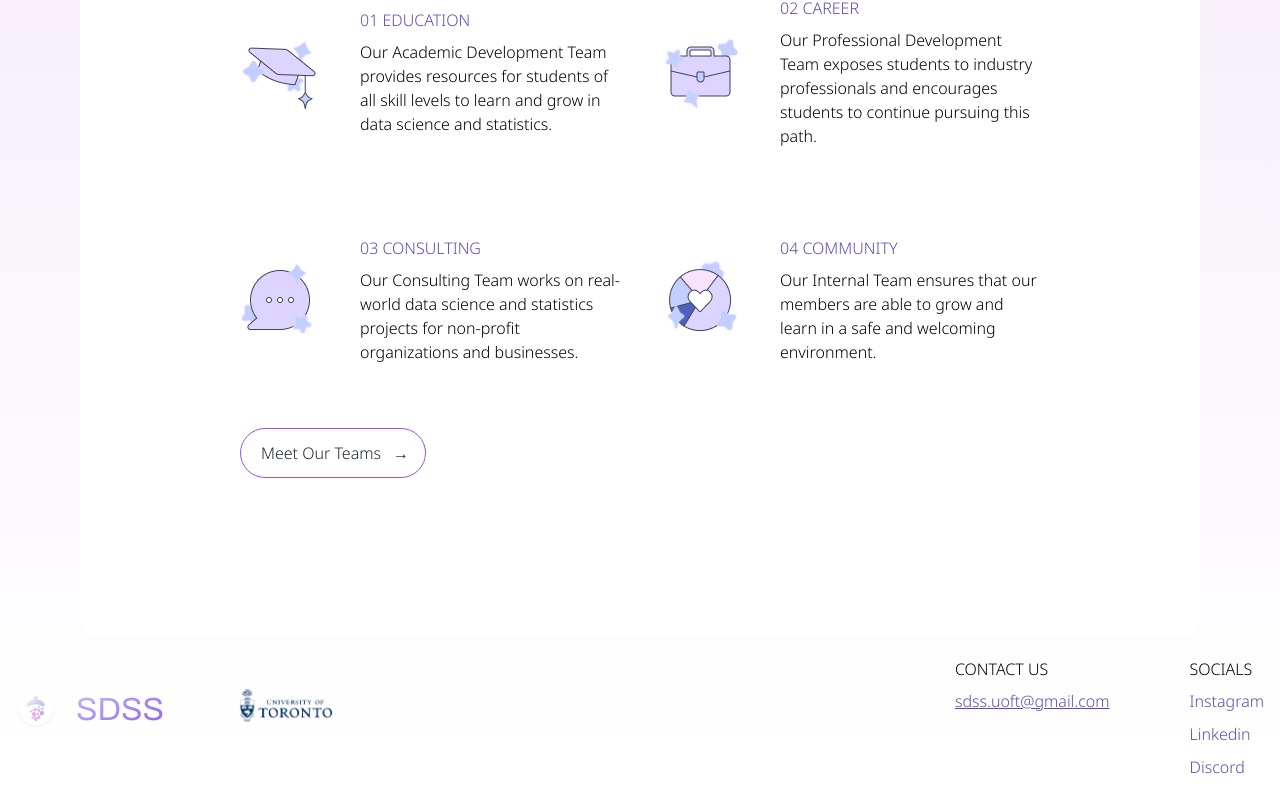
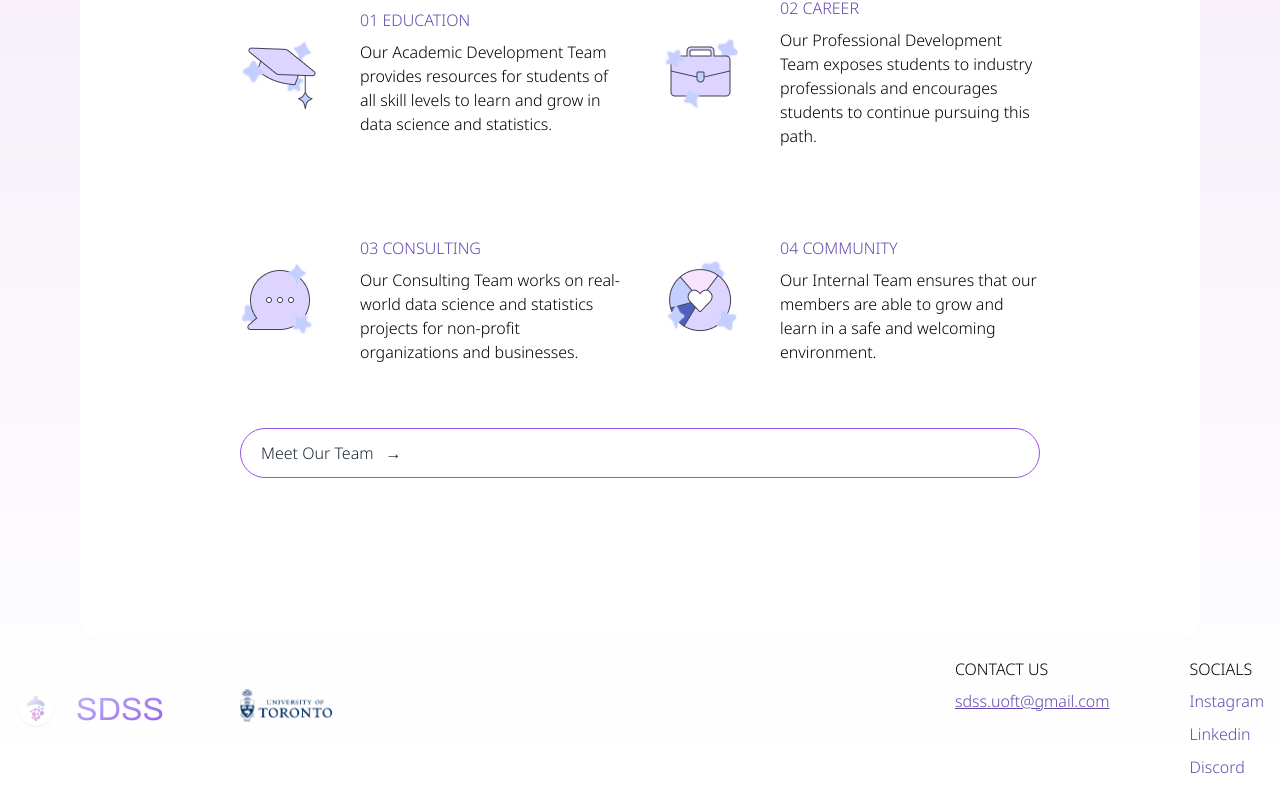
Before and after one commit to SDSS-UofT/sdss-uoft.github.io, a Next.js app in the folder sdss-website/: page /sdss-uoft.github.io/ in a window 1280 px wide. Shown: the part 3035-3847 px from the top of the page. Built offline with nearby package versions, Linux system fonts and the light colour scheme.

Commit message:
Update page.tsx

```diff
--- a/sdss-website/src/app/page.tsx
+++ b/sdss-website/src/app/page.tsx
@@ -1,5 +1,6 @@
 
 import Image from "next/image";
+import Link from "next/link";
 import { eventData } from "./data/events";
 import EventCarousel from "./components/event-carousel/event-carousel";
 
@@ -108,10 +109,10 @@ export default function Home() {
             </div>
           </div>
 
-          <button className="flex meet-teams-button mt-10 body-regular items-center bg-white border purple-border rounded-full px-4 py-2 text-gray-800 hover:bg-secondary-purple hover:text-white transition duration-200">
-            <span className="mr-2 p-1">Meet Our Teams</span>
+          <Link href="/our-teams" className="flex meet-teams-button mt-10 body-regular items-center bg-white border purple-border rounded-full px-4 py-2 text-gray-800 hover:bg-secondary-purple hover:text-white transition duration-200">
+            <span className="mr-2 p-1">Meet Our Team</span>
             <span className="">→</span>
-          </button>
+          </Link>
 
         </div>
       </div>
```
